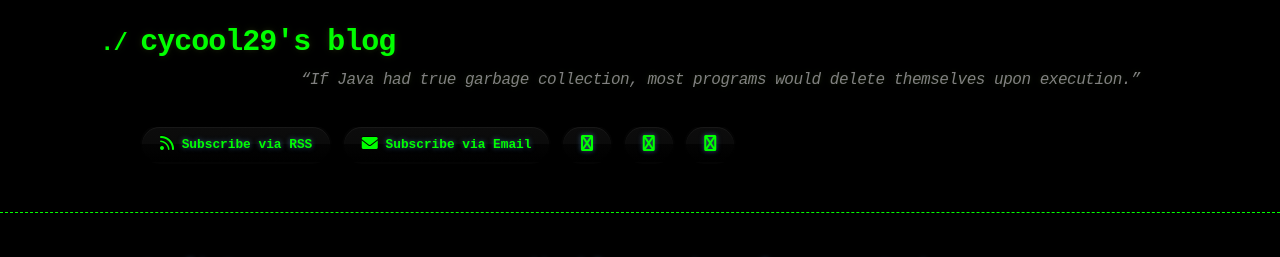
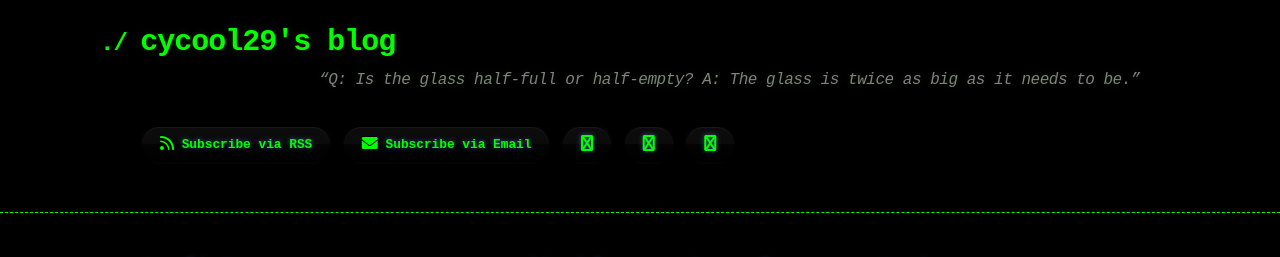
Before and after one commit to cycool29/cycool29.github.io, a Jekyll site: the page built from index.md, in a window 1280 px wide and 900 px high. Shown: the top 257 px of the window. Built offline with Jekyll 4.4.1, drawn with Linux system fonts in a browser that asks for light colours; a style sheet for code colours, icons or effects is not loaded.

Commit message:
Update quotes

```diff
--- a/_config.yml
+++ b/_config.yml
@@ -1,5 +1,5 @@
 title: cycool29's blog
-description: "“If Java had true garbage collection, most programs would delete themselves upon execution.” "
+description: "“Q: Is the glass half-full or half-empty? A: The glass is twice as big as it needs to be.” "
 bio: A high school student. Intermediate in Python, Git, Bash. Learning JavaScript. He/Him. "
 author: cycool29
 url: https://cycool29.github.io
```
